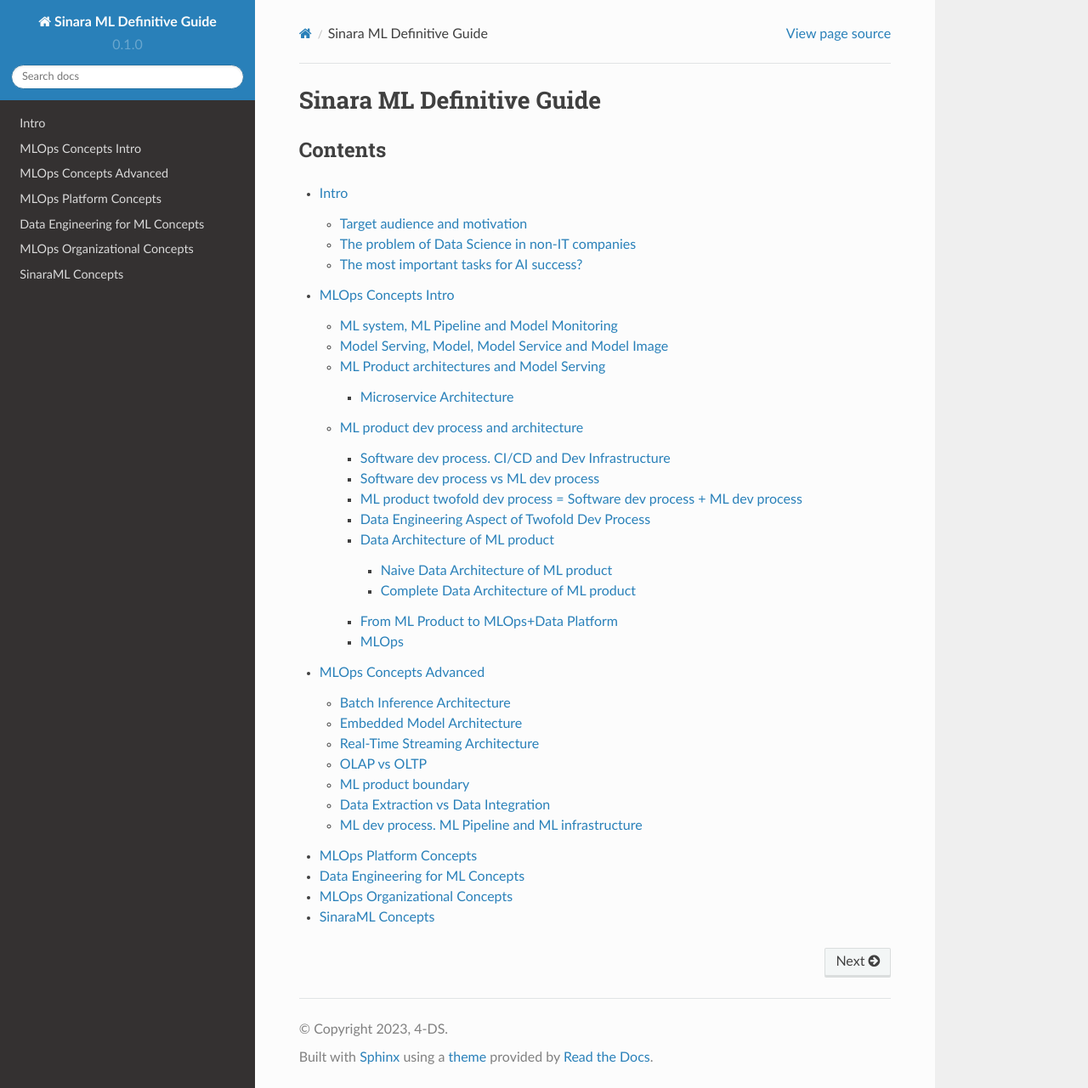
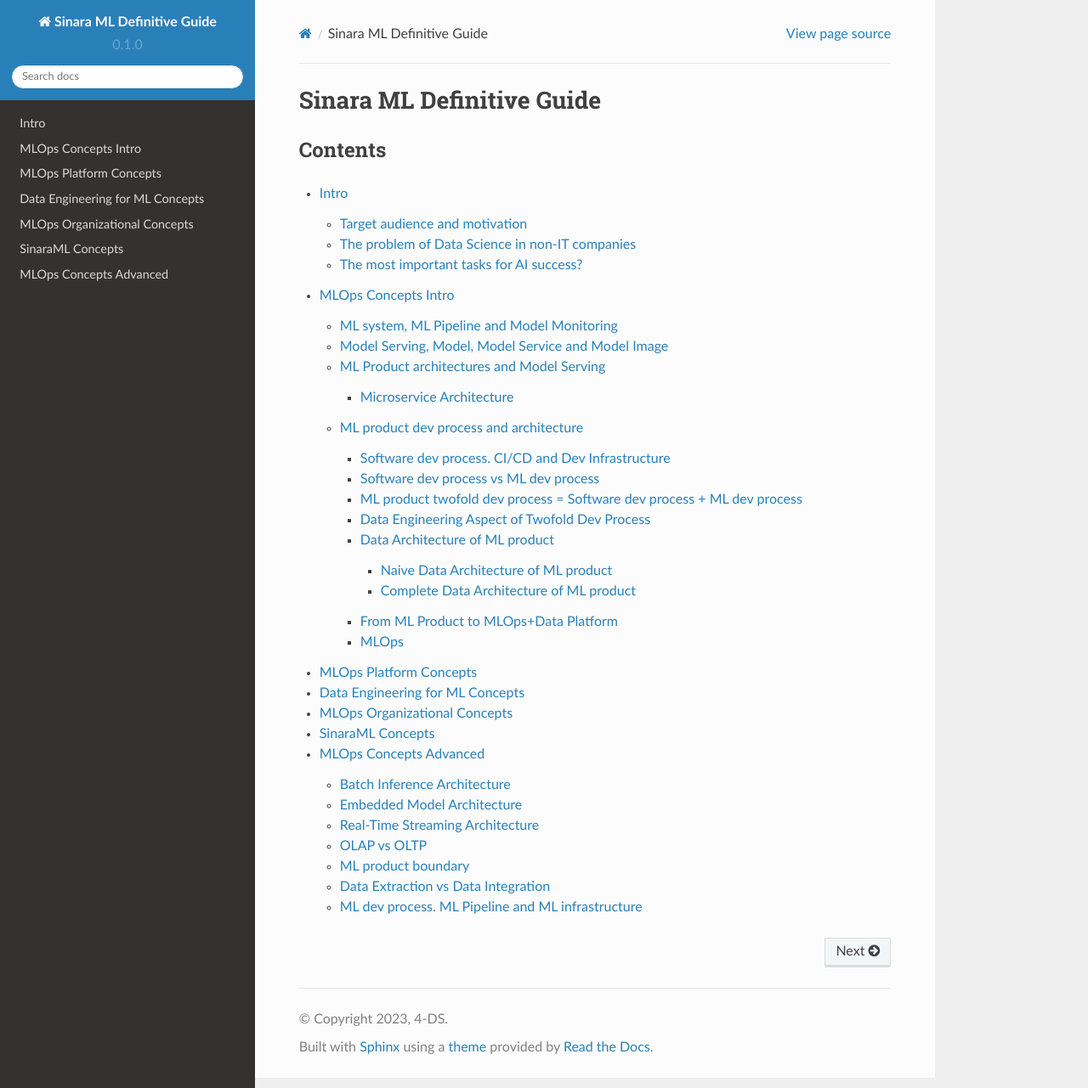
Before and after one commit to 4-DS/SinaraML-Def-Guide, a Sphinx documentation site: the page built from docs/source/index.rst, in a window 1280 px wide and 1281 px high. Shown: the whole window at 85% size. Built offline with Sphinx 7.4.7 and the Read the Docs theme 2.0.0, drawn with Linux system fonts in a browser that asks for light colours.

```diff
--- a/docs/source/index.rst
+++ b/docs/source/index.rst
@@ -8,8 +8,8 @@ Contents
 
    intro
    concepts
-   concepts_advanced
    MLOps_Platform
    Data_Platform
    Organizational_Concepts
    Sinara_Concepts
+   concepts_advanced
```
